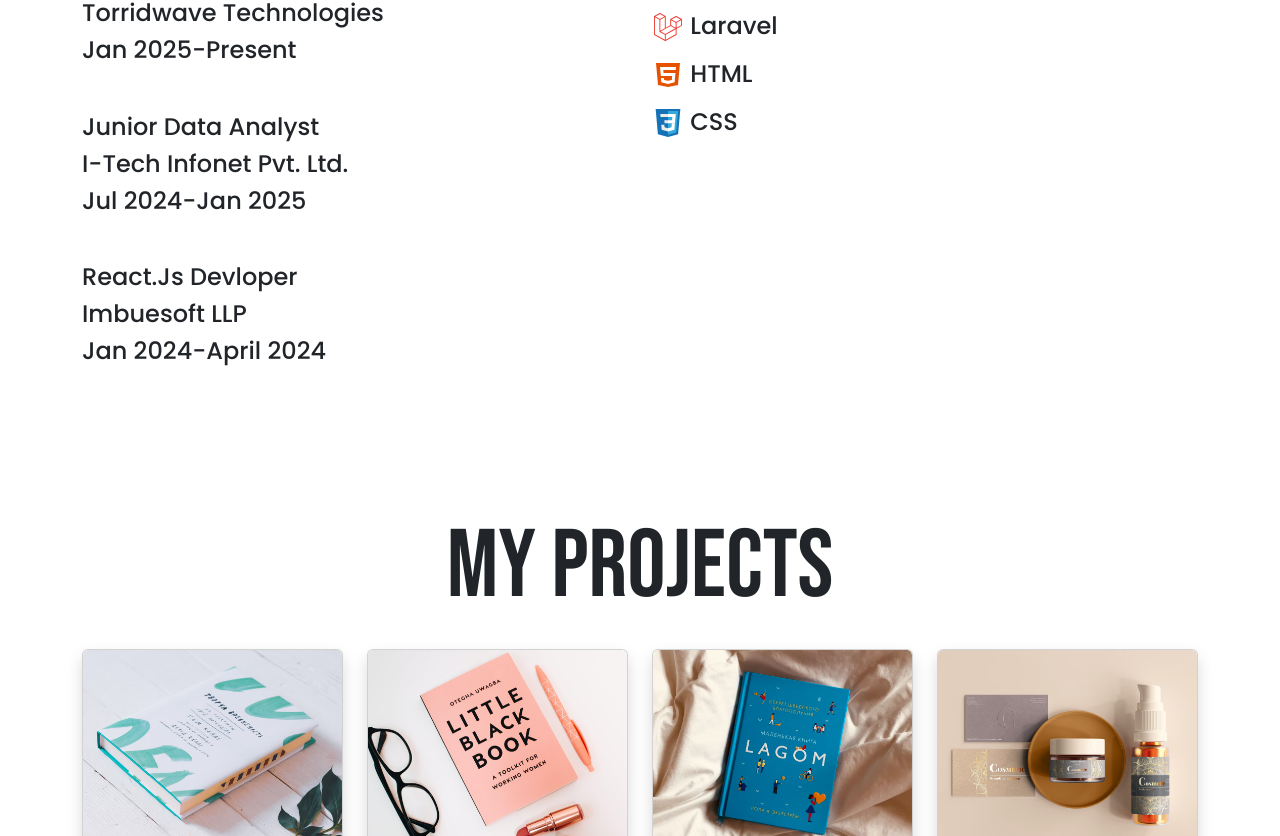
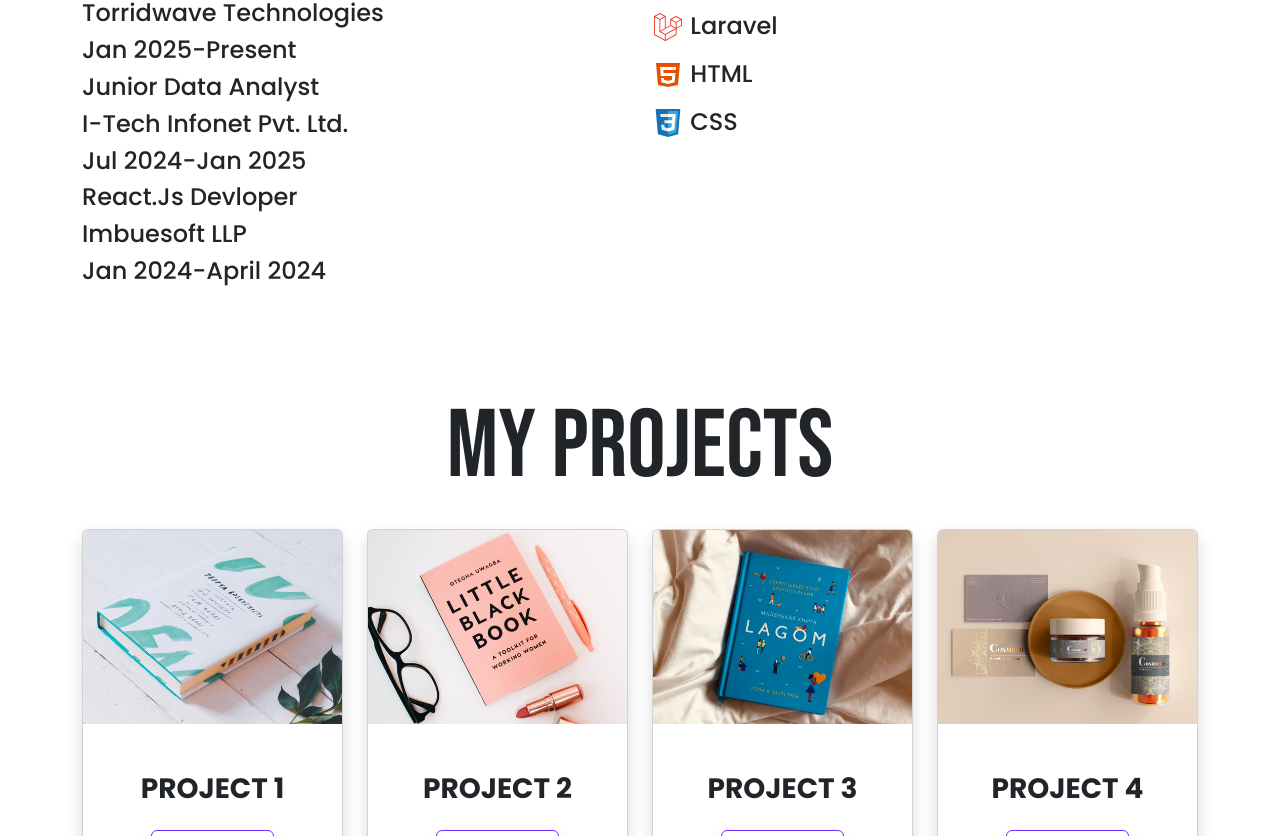
Before and after one commit to dipenchhatrola/portfolio, a React (Create React App) app: page / in a window 1280 px wide. Shown: the part 1880-2716 px from the top of the page. Built offline with nearby package versions, Linux system fonts and the light colour scheme.

Commit message:
Update SkillandExperience.jsx

```diff
--- a/src/components/SkillandExperience.jsx
+++ b/src/components/SkillandExperience.jsx
@@ -9,13 +9,13 @@ function SkillandExperience() {
                         <h2 className="mb-4">Experience</h2>
                         <h4 className="text-start">Software Devloper</h4>
                         <h4 className="text-start">Torridwave Technologies</h4>
-                        <h4 className="mb-5 text-start">Jan 2025-Present</h4>
+                        <h4 className="mb-2 text-start">Jan 2025-Present</h4>
                         <h4 className="text-start">Junior Data Analyst</h4>
                         <h4 className="text-start">I-Tech Infonet Pvt. Ltd.</h4>
-                        <h4 className="mb-5 text-start">Jul 2024-Jan 2025</h4>
+                        <h4 className="mb-2 text-start">Jul 2024-Jan 2025</h4>
                         <h4 className="text-start">React.Js Devloper</h4>
                         <h4 className="text-start">Imbuesoft LLP</h4>
-                        <h4 className="mb-5 text-start">Jan 2024-April 2024</h4>
+                        <h4 className="text-start">Jan 2024-April 2024</h4>
                     </div>
                     <div className="col-md-6">
                         <h2 className="mb-4">Skill</h2>
```
